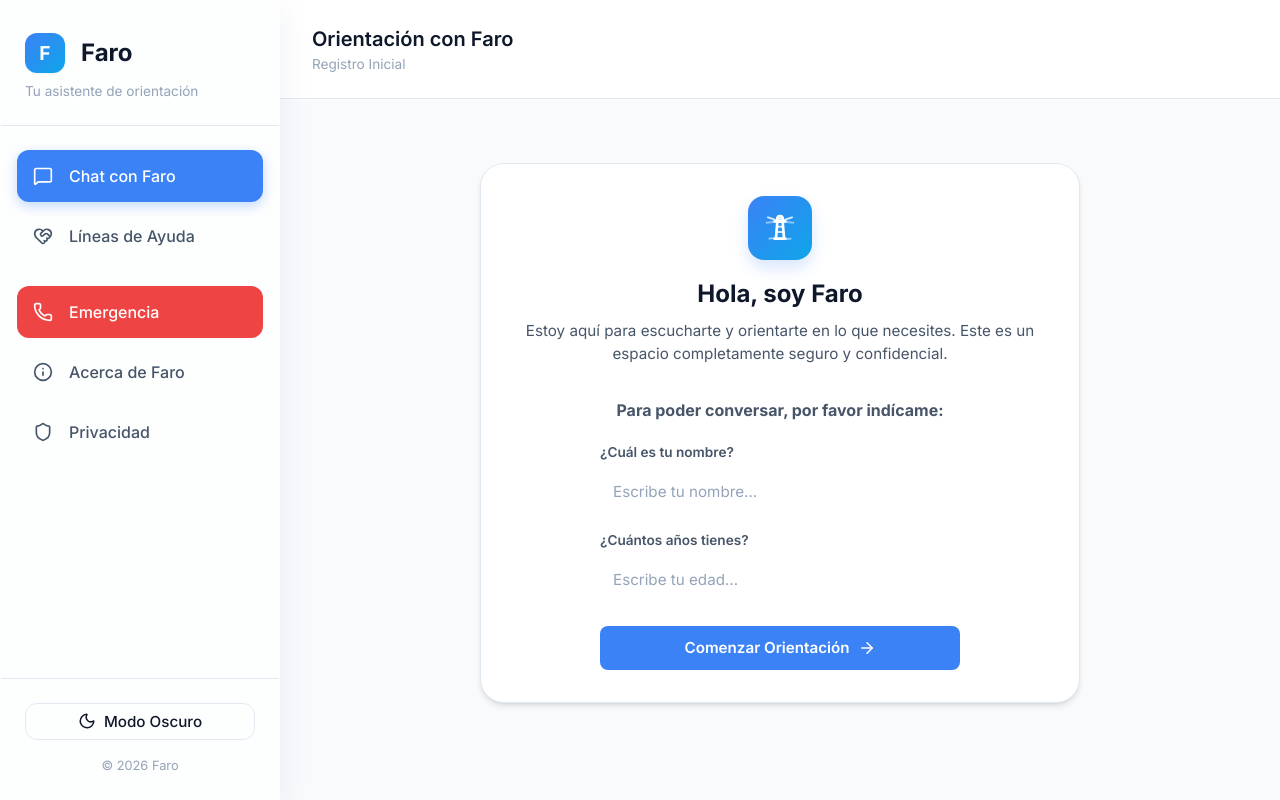
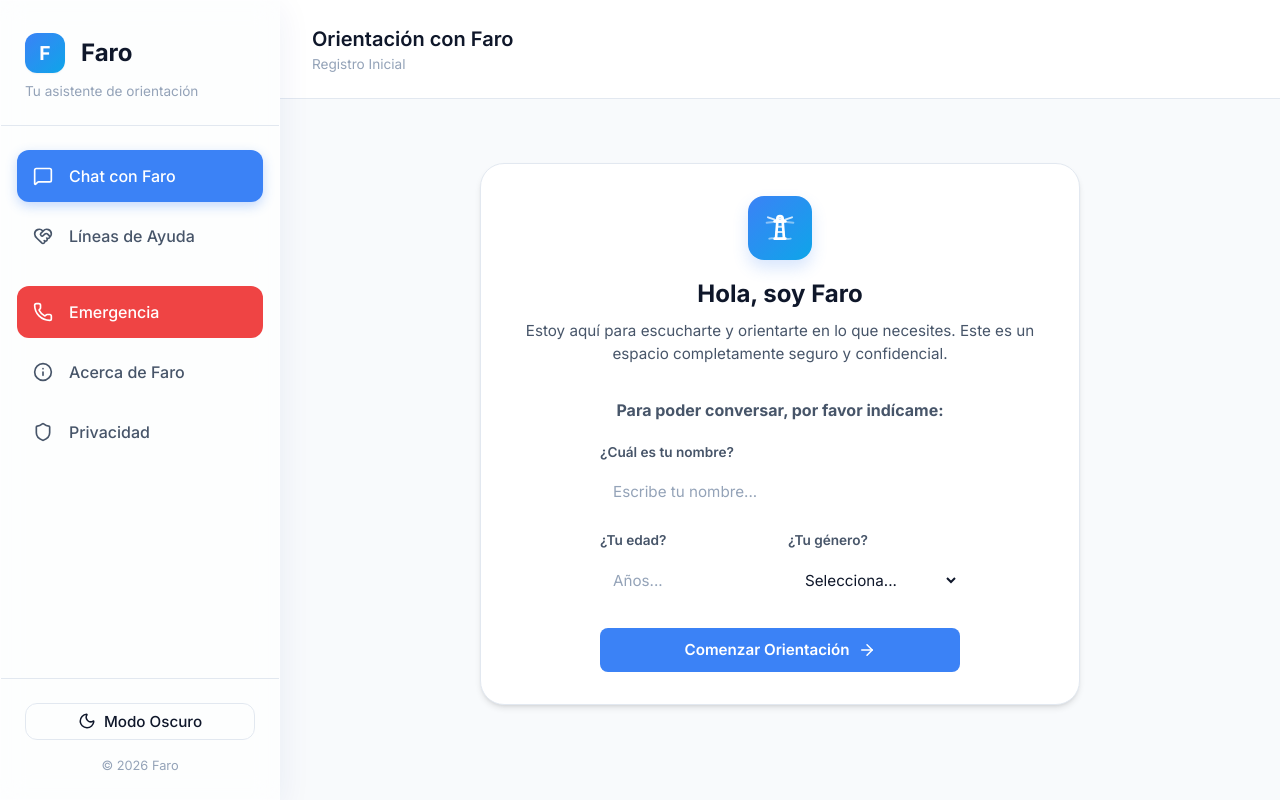
Before and after one commit to OrientacionEscolarESNM/Faro---Asistente, a React (Vite) app: page /#/chat in a window 1280 px wide. Built offline with nearby package versions, Linux system fonts and the light colour scheme.

Commit message:
feat: add gender selection to chat onboarding and integrate as a new Google Sheets column

```diff
--- a/src/components/chat/WelcomeCard.jsx
+++ b/src/components/chat/WelcomeCard.jsx
@@ -5,6 +5,7 @@ import './Chat.css';
 export default function WelcomeCard({ onActionClick, onSubmitOnboarding, isOnboarded, userName }) {
   const [name, setName] = useState('');
   const [age, setAge] = useState('');
+  const [gender, setGender] = useState('');
 
   const suggestions = [
     "Me siento triste últimamente",
@@ -15,8 +16,8 @@ export default function WelcomeCard({ onActionClick, onSubmitOnboarding, isOnboa
 
   const handleSubmit = (e) => {
     e.preventDefault();
-    if (name.trim() && age.trim()) {
-      onSubmitOnboarding(name.trim(), age.trim());
+    if (name.trim() && age.trim() && gender) {
+      onSubmitOnboarding(name.trim(), age.trim(), gender);
     }
   };
 
@@ -95,14 +96,15 @@ export default function WelcomeCard({ onActionClick, onSubmitOnboarding, isOnboa
             />
           </div>
 
+          <div style={{ display: 'grid', gridTemplateColumns: '1fr 1fr', gap: '1rem' }}>
             <div className="form-group" style={{ display: 'flex', flexDirection: 'column', gap: '0.4rem', textAlign: 'left' }}>
-            <label htmlFor="student-age" style={{ fontSize: '0.85rem', fontWeight: '600', color: 'var(--text-secondary)' }}>¿Cuántos años tienes?</label>
+              <label htmlFor="student-age" style={{ fontSize: '0.85rem', fontWeight: '600', color: 'var(--text-secondary)' }}>¿Tu edad?</label>
               <input
                 id="student-age"
                 type="number"
                 min="5"
                 max="100"
-              placeholder="Escribe tu edad..."
+                placeholder="Años..."
                 value={age}
                 onChange={(e) => setAge(e.target.value)}
                 required
@@ -113,15 +115,46 @@ export default function WelcomeCard({ onActionClick, onSubmitOnboarding, isOnboa
                   border: '1px solid rgba(255, 255, 255, 0.1)',
                   backgroundColor: 'rgba(255, 255, 255, 0.05)',
                   color: 'var(--text-primary)',
-                fontSize: '0.95rem'
+                  fontSize: '0.95rem',
+                  width: '100%',
+                  boxSizing: 'border-box'
                 }}
               />
+            </div>
+
+            <div className="form-group" style={{ display: 'flex', flexDirection: 'column', gap: '0.4rem', textAlign: 'left' }}>
+              <label htmlFor="student-gender" style={{ fontSize: '0.85rem', fontWeight: '600', color: 'var(--text-secondary)' }}>¿Tu género?</label>
+              <select
+                id="student-gender"
+                value={gender}
+                onChange={(e) => setGender(e.target.value)}
+                required
+                className="chat-textarea"
+                style={{
+                  borderRadius: '8px',
+                  padding: '0.75rem',
+                  border: '1px solid rgba(255, 255, 255, 0.1)',
+                  backgroundColor: 'rgba(255, 255, 255, 0.05)',
+                  color: 'var(--text-primary)',
+                  fontSize: '0.95rem',
+                  width: '100%',
+                  height: '45px',
+                  boxSizing: 'border-box',
+                  cursor: 'pointer'
+                }}
+              >
+                <option value="" disabled style={{ backgroundColor: '#1a1d24', color: 'var(--text-secondary)' }}>Selecciona...</option>
+                <option value="Femenino" style={{ backgroundColor: '#1a1d24' }}>Femenino 👧</option>
+                <option value="Masculino" style={{ backgroundColor: '#1a1d24' }}>Masculino 👦</option>
+                <option value="Otro" style={{ backgroundColor: '#1a1d24' }}>Otro / Prefiero no decirlo</option>
+              </select>
+            </div>
           </div>
 
           <button
             type="submit"
             className="btn btn-primary"
-            disabled={!name.trim() || !age.trim()}
+            disabled={!name.trim() || !age.trim() || !gender}
             style={{
               padding: '0.8rem',
               borderRadius: '8px',
--- a/src/pages/Chat.jsx
+++ b/src/pages/Chat.jsx
@@ -16,6 +16,7 @@ export default function Chat() {
   // Estado del usuario
   const [userName, setUserName] = useState(() => sessionStorage.getItem('faro_user_name') || '');
   const [userAge, setUserAge] = useState(() => sessionStorage.getItem('faro_user_age') || '');
+  const [userGender, setUserGender] = useState(() => sessionStorage.getItem('faro_user_gender') || '');
 
   // Estado de Ubicación
   const [locationData, setLocationData] = useState(() => {
@@ -48,7 +49,7 @@ export default function Chat() {
   }, [messages, isTyping]);
 
   useEffect(() => {
-    if (userName && userAge && messages.length === 0) {
+    if (userName && userAge && userGender && messages.length === 0) {
       const initGreeting = {
         id: Date.now(),
         text: `¡Hola, ${userName}! 👋 Qué alegría saludarte. Sé que tienes ${userAge} años y estás buscando orientación. Estoy aquí para escucharte y apoyarte con todo mi cariño en este espacio seguro. ¿Cómo te has sentido hoy?`,
@@ -56,7 +57,7 @@ export default function Chat() {
       };
       setMessages([initGreeting]);
     }
-  }, [userName, userAge]);
+  }, [userName, userAge, userGender]);
 
   const getRecommendedEmergencyContact = () => {
     const now = new Date();
@@ -68,11 +69,13 @@ export default function Chat() {
     }
   };
 
-  const handleOnboardingSubmit = async (name, age) => {
+  const handleOnboardingSubmit = async (name, age, gender) => {
     setUserName(name);
     setUserAge(age);
+    setUserGender(gender);
     sessionStorage.setItem('faro_user_name', name);
     sessionStorage.setItem('faro_user_age', age);
+    sessionStorage.setItem('faro_user_gender', gender);
 
     // Intentar obtener ubicación al inicio
     const loc = await getUserLocation();
@@ -114,7 +117,7 @@ export default function Chat() {
 
     try {
       // location puede ser null o tener datos
-      let responseObj = await getFaroResponse(text, userName, userAge, currentLocation?.coords || currentLocation?.status || "No solicitada", sessionId);
+      let responseObj = await getFaroResponse(text, userName, userAge, currentLocation?.coords || currentLocation?.status || "No solicitada", sessionId, userGender);
       let responseText = responseObj.text;
       const isEmergency = responseObj.isEmergency;
 
@@ -152,7 +155,7 @@ export default function Chat() {
     }
   };
 
-  const isOnboarded = userName !== '' && userAge !== '';
+  const isOnboarded = userName !== '' && userAge !== '' && userGender !== '';
 
   return (
     <div className="chat-container animate-fade-in">
```
Also changed, not shown: apps-script/Code.js (+11 -9 lines), src/lib/faroPrompt.js. Lines whose indentation alone changed are shown as unchanged.
